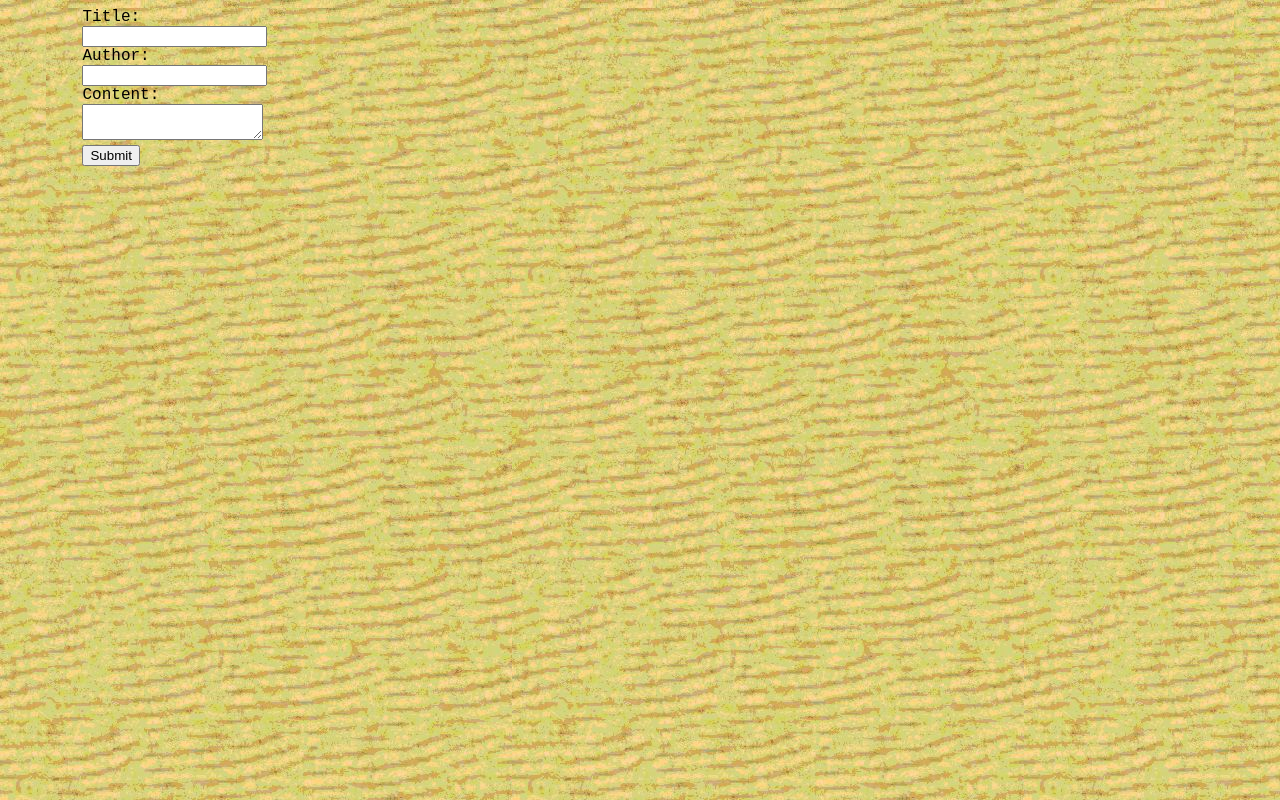
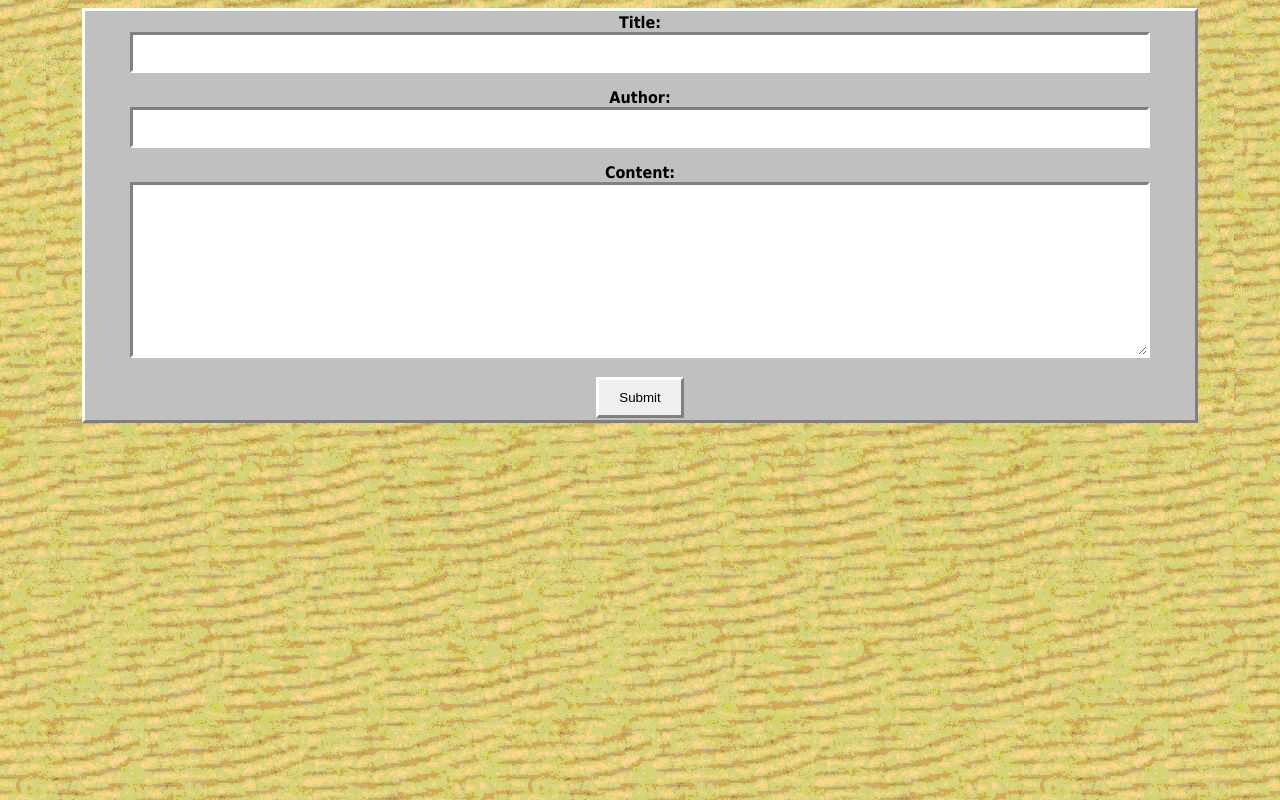
Before and after one commit to JonahSDominguez/Blog_Zone, a website: page new_post.html in a window 1280 px wide. Drawn offline with Linux system fonts and the light colour scheme.

Commit message:
style changes

```diff
--- a/new_post.html
+++ b/new_post.html
@@ -7,7 +7,7 @@
     <link rel="stylesheet" href="style.css">
 </head>
 <body>
-    <form id="new-post-form">
+    <form class="new-post-form" id="new-post-form">
         <label for="title">Title:</label><br>
         <input type="text" id="title" name="title"><br>
         <label for="author">Author:</label><br>
--- a/style.css
+++ b/style.css
@@ -23,18 +23,49 @@ html,body{
     font-family: 'Times New Roman', Times, serif;
     text-align: center;
 }
-
-.new-post {
+.new-post{
+    border-width:3px;
+    border-color:#FFFFFF #808080 #808080 #FFFFFF;
+    border-style:solid;
+    padding: 10px 20px;
+    border: none;
+    border-radius: 4px;
+    cursor: pointer;
+    font-size: 16px;
+    font-weight:bold;
+}
+.new-post-form {
+    padding: 5px;
     background:#C0C0C0;
-  border-width:1px;
+    border-width:3px;
     border-color:#FFFFFF #808080 #808080 #FFFFFF;
+    border-style:solid;
     padding: 2px;
-  font: size 16px;
+    font-size: 16px;
     font-weight:bold;
     font-family:Tahoma;
     text-align:center;
 }
-
+.new-post-form input[type="text"], .new-post-form textarea {
+    border-width:3px;
+    border-color:#808080 #FFFFFF #FFFFFF #808080;
+    border-style:solid;
+    width: 90%;
+    padding: 10px;
+    margin-bottom: 15px;
+    box-sizing: content-box;
+}
+.new-post-form textarea {
+    height: 150px;
+    resize: vertical;
+}
+.new-post-form button {
+    border-width:3px;
+    border-color:#FFFFFF #808080 #808080 #FFFFFF;
+    border-style:solid;
+    padding: 10px 20px;
+    cursor: pointer;
+}
 
 .sidebar {
     background-color: #a0aaaa;
```
Lines whose indentation alone changed are shown as unchanged.
